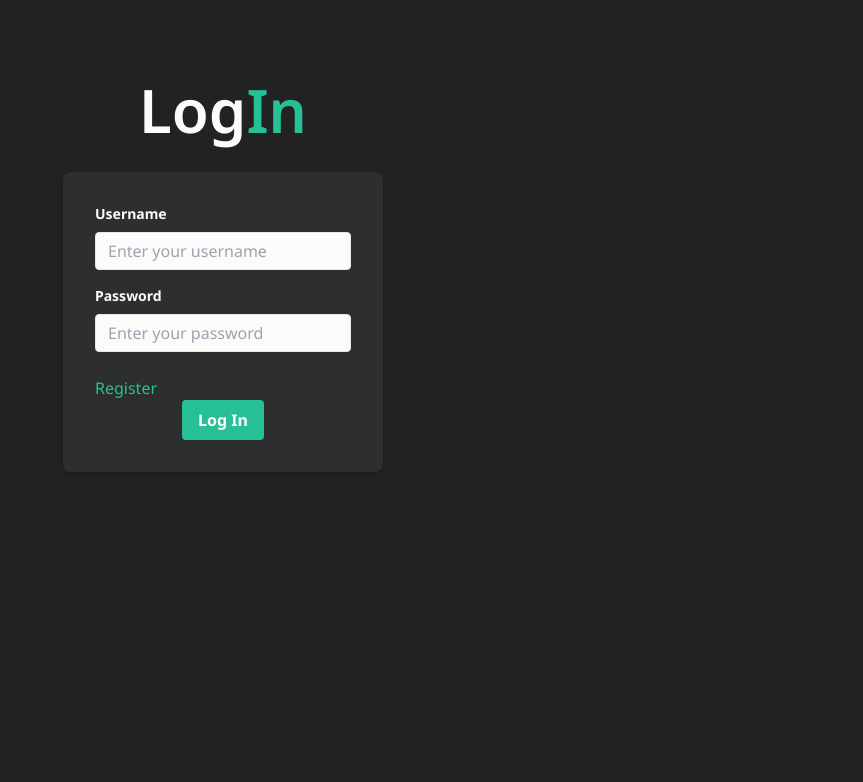
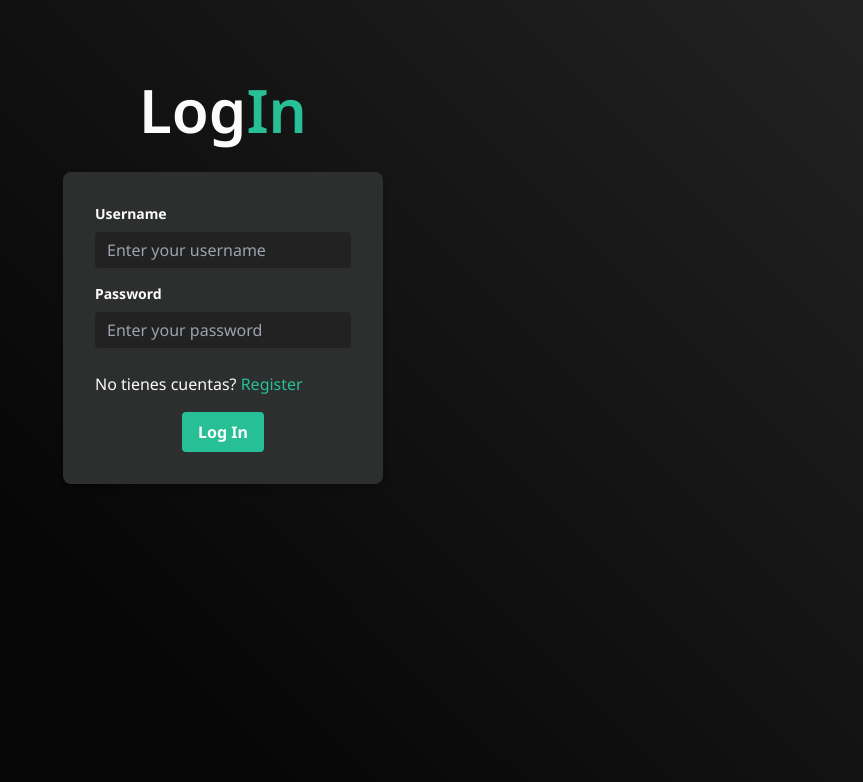
Before and after one commit to zEstebanz/time-cristal, a React (Vite) app: page /login in a window 1280 px wide. Shown: the top 782 px of the page, without its empty margins (417-1280 px from the left). Built offline with nearby package versions, Linux system fonts and the light colour scheme.

Commit message:
update components in home

```diff
--- a/src/assets/styles/App.scss
+++ b/src/assets/styles/App.scss
@@ -11,12 +11,6 @@ $turquesa: #27c096;
   height: auto;
   padding-top: 100px;
   z-index: 0;
-
-  /* Habilitar desplazamiento horizontal */
-  overflow-x: auto;
-  white-space: nowrap;
-  /* Evita que los elementos se dividan en múltiples líneas */
-
 
   .card-container {
     position: relative;
@@ -310,8 +304,9 @@ $turquesa: #27c096;
 }
 
 .section-form {
-  background-color: $dark;
+  background: linear-gradient(45deg, rgba(7, 7, 7, 1) 35%, rgba(34, 34, 34, 1) 100%);
   height: 100vh;
+
 }
 
 /* Componentes */
--- a/src/components/Form/FormLogin.jsx
+++ b/src/components/Form/FormLogin.jsx
@@ -8,13 +8,13 @@ const FormLogin = () => {
     };
 
     return (
-        <form onSubmit={handleSubmit} className="bg-gris rounded-lg p-8 shadow-md w-80 mt-8">
+        <form onSubmit={handleSubmit} className="bg-gris rounded-lg p-8 shadow-md w-80 mt-8 dark:border dark:border-inherit">
             <div className="mb-4">
                 <label className="block text-blanco text-sm font-bold mb-2" htmlFor="username">
                     Username
                 </label>
                 <input
-                    className="appearance-none border rounded w-full py-2 px-3 text-gray-700 bg-blanco leading-tight focus:outline-none focus:shadow-outline"
+                    className="appearance-none border-none rounded w-full py-2 px-3 text-gray-700 bg-[#222] leading-tight focus:outline-none focus:shadow-outline text-white"
                     id="username"
                     type="text"
                     placeholder="Enter your username"
@@ -25,14 +25,14 @@ const FormLogin = () => {
                     Password
                 </label>
                 <input
-                    className="appearance-none border rounded w-full py-2 px-3 text-gray-700 bg-blanco leading-tight focus:outline-none focus:shadow-outline"
+                    className="appearance-none border-none rounded w-full py-2 px-3 text-gray-700 bg-[#222] leading-tight focus:outline-none focus:shadow-outline text-white"
                     id="password"
                     type="password"
                     placeholder="Enter your password"
                 />
             </div>
-            <div>
-                <Link to={"/register"} className='text-principal'>Register</Link>
+            <div className='mb-4'>
+                <Link to={"/register"} className='text-blanco'>No tienes cuentas? <span className='text-principal'>Register</span></Link>
             </div>
             <div className="flex items-center justify-center">
                 <Link to={"/timecrystal"}>
--- a/src/components/Form/FormRegister.jsx
+++ b/src/components/Form/FormRegister.jsx
@@ -15,7 +15,7 @@ const FormRegister = () => {
                     Username
                 </label>
                 <input
-                    className="appearance-none border rounded w-full py-2 px-3 text-gray-700 bg-blanco leading-tight focus:outline-none focus:shadow-outline"
+                    className="appearance-none border-none rounded w-full py-2 px-3 text-gray-700 bg-[#222] leading-tight focus:outline-none focus:shadow-outline text-white"
                     id="username"
                     type="text"
                     placeholder="Enter your username"
@@ -26,7 +26,7 @@ const FormRegister = () => {
                     Mail
                 </label>
                 <input
-                    className="appearance-none border rounded w-full py-2 px-3 text-gray-700 bg-blanco leading-tight focus:outline-none focus:shadow-outline"
+                    className="appearance-none border-none rounded w-full py-2 px-3 text-gray-700 bg-[#222] leading-tight focus:outline-none focus:shadow-outline text-white"
                     id="mail"
                     type="text"
                     placeholder="Enter your mail"
@@ -37,14 +37,14 @@ const FormRegister = () => {
                     Password
                 </label>
                 <input
-                    className="appearance-none border rounded w-full py-2 px-3 text-gray-700 bg-blanco leading-tight focus:outline-none focus:shadow-outline"
+                    className="appearance-none border-none rounded w-full py-2 px-3 text-gray-700 bg-[#222] leading-tight focus:outline-none focus:shadow-outline text-white"
                     id="password"
                     type="password"
                     placeholder="Enter your password"
                 />
             </div>
-            <div className=''>
-                <Link to={"/login"} className='text-principal'>Login</Link>
+            <div className='mb-4'>
+                <Link to={"/login"} className='text-blanco'>Ya tienes cuentas? <span className='text-principal'>Iniciar Sesion</span></Link>
             </div>
             <div className="flex items|-center justify-center">
                 <button
--- a/tailwind.config.js
+++ b/tailwind.config.js
@@ -24,9 +24,14 @@ module.exports = {
         'gris': '#2D2E2E',
         'blanco': '#FBFBFB',
       },
-      fontFamily:{
-        body:['Noto Sans'],
+      fontFamily: {
+        body: ['Noto Sans'],
       },
+
+      backgroundImage: theme => ({
+        'custom-gradient': 'linear-gradient(45deg, rgba(7, 7, 7, 1) 35%, rgba(34, 34, 34, 1) 100%)'
+      }),
+
       keyframes: {
         "accordion-down": {
           from: { height: "0" },
@@ -41,6 +46,7 @@ module.exports = {
         "accordion-down": "accordion-down 0.2s ease-out",
         "accordion-up": "accordion-up 0.2s ease-out",
       },
+
     },
   },
   plugins: [require("tailwindcss-animate")],
```
Also changed, not shown: 2 other files (tests, documents, lock files or other folders).
